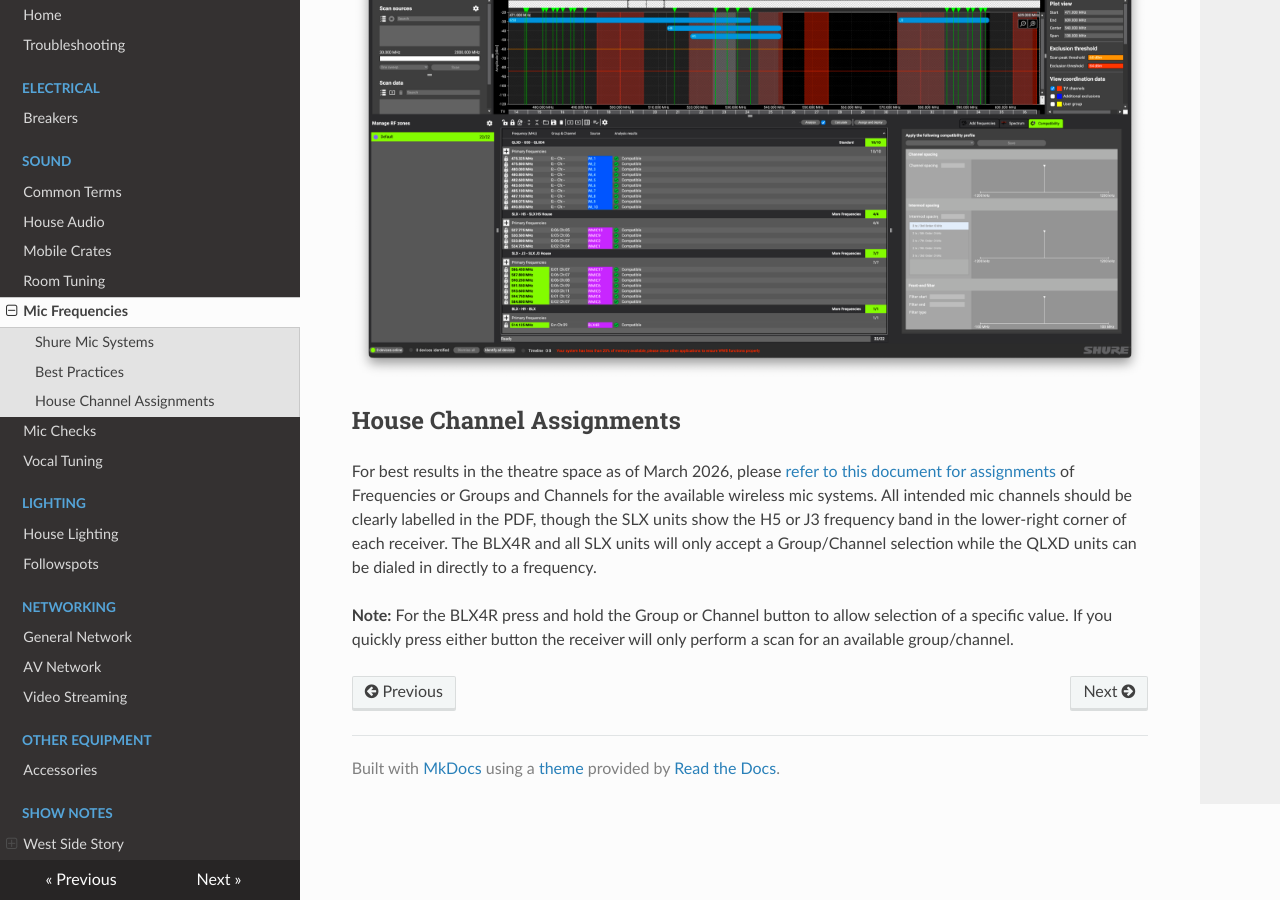
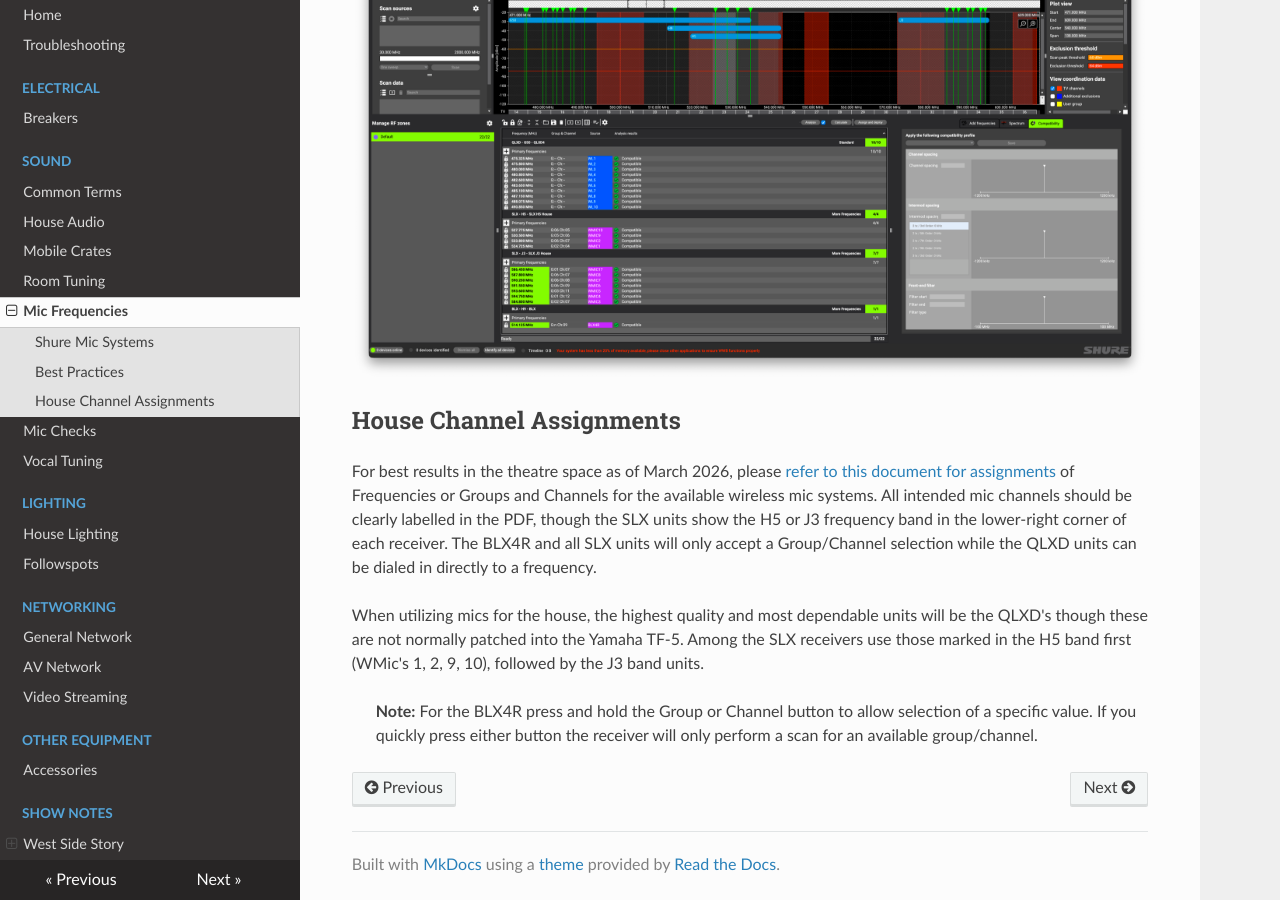
Before and after one commit to DustinGrau/DuluthTheatre, an MkDocs documentation site: the page built from docs/audio-frequencies.md, in a window 1280 px wide and 900 px high, scrolled down 1827 px. Built offline with MkDocs 1.6.1, drawn with Linux system fonts in a browser that asks for light colours; nearby versions of some CDN libraries.

Commit message:
Update audio-frequencies.md

```diff
--- a/docs/audio-frequencies.md
+++ b/docs/audio-frequencies.md
@@ -39,4 +39,6 @@
 
 For best results in the theatre space as of March 2026, please [refer to this document for assignments](files/House-Channel-Assignment.pdf) of Frequencies or Groups and Channels for the available wireless mic systems. All intended mic channels should be clearly labelled in the PDF, though the SLX units show the H5 or J3 frequency band in the lower-right corner of each receiver. The BLX4R and all SLX units will only accept a Group/Channel selection while the QLXD units can be dialed in directly to a frequency.
 
-**Note:** For the BLX4R press and hold the Group or Channel button to allow selection of a specific value. If you quickly press either button the receiver will only perform a scan for an available group/channel.
+When utilizing mics for the house, the highest quality and most dependable units will be the QLXD's though these are not normally patched into the Yamaha TF-5. Among the SLX receivers use those marked in the H5 band first (WMic's 1, 2, 9, 10), followed by the J3 band units.
+
+> **Note:** For the BLX4R press and hold the Group or Channel button to allow selection of a specific value. If you quickly press either button the receiver will only perform a scan for an available group/channel.
```
